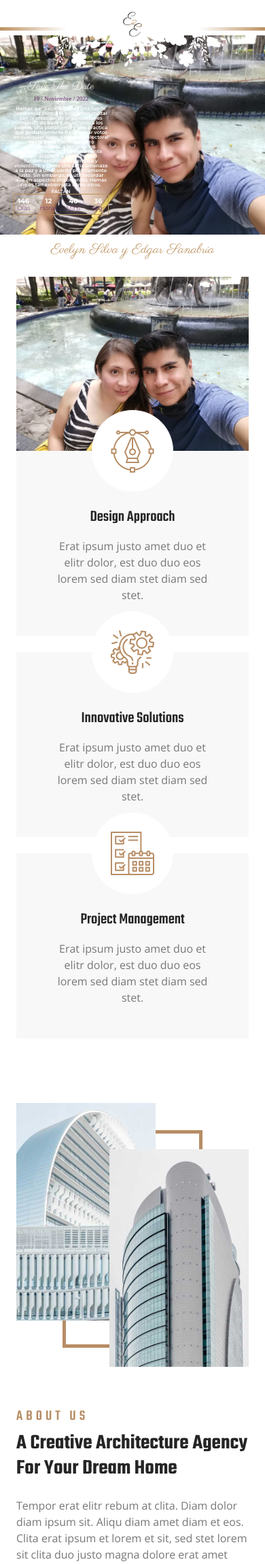
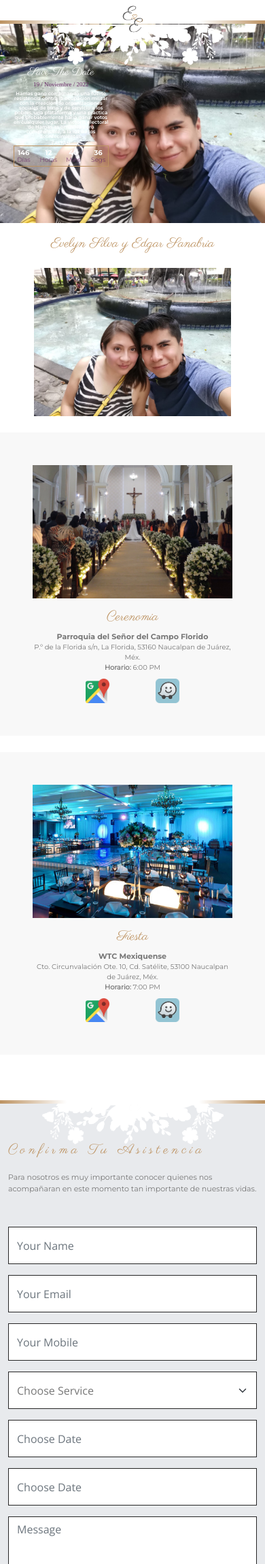
Before and after one commit to ragdeblacks/boda, a PHP site: page / in a window 390 px wide. Shown: the top 2300 px of the page at 68% size. Run offline with PHP 8.4, Linux system fonts and the light colour scheme; style sheets or scripts are compiled from the project's sources; some libraries are stand-ins or nearby versions; some web fonts are replaced.

Commit message:
new files

```diff
--- a/css/general.scss
+++ b/css/general.scss
@@ -77,19 +77,46 @@
 .logo-img {
     max-width: 7%;
 }
+.container-confirma{
+    padding-top: 14%;
+    padding-bottom: 14%;
+}
 .container-logo{
-    z-index: 4;
+    z-index: 6;
     position: relative;
     background: transparent;
+    padding-left: 0px;
+    padding-right: 0px;
+    margin-left: 0px;
+    margin-right: 0px;
+    padding-top: 7% !important;
 }
-.container-presentation{
-    z-index: 3;
+.container-logo-2{
+    z-index: 6;
     position: relative;
-    top: -87px;
+    background: transparent;
+    padding-left: 0px;
+    padding-right: 0px;
+    margin-left: 0px;
+    margin-right: 0px;
+    padding-top: 7% !important;
 }
-.header-carousel .owl-carousel-item {
-    min-height: 250px !important;
+.container-decorator{
+    position: absolute;
+    top: 0;
+    left: 0;
+    width: -webkit-fill-available;
+    height: auto;
 }
+.container-save-date{
+    position: absolute;
+    top: 0;
+    left: 0;
+    height: -webkit-fill-available;
+    width: -webkit-fill-available;
+}
+
+
 .text-carrusel{
     position: absolute;
     z-index: 2;
@@ -97,13 +124,41 @@
 .date-final{
     border: 1px solid #BD9362;
 }
-.img-principal{
-    width: 100%;
-    height: 80%;
+.icon-address{
+    max-width: 45% !important;
 }
+.content-address{
+    padding-top: 3%;
+    margin-left: 15%;
+    margin-right: 15%;
+}
+.background-confirma{
+    background-color: #e8eaed;
+}
+
 
 /* Media Query for Mobile Devices */
 @media (max-width: 480px) {
+    .container-logo{
+        z-index: 6;
+        position: relative;
+        background: transparent;
+        padding-left: 0px;
+        padding-right: 0px;
+        margin-left: 0px;
+        margin-right: 0px;
+        padding-top: 9% !important;
+    }
+    .container-logo-2{
+        z-index: 6;
+        position: relative;
+        background: transparent;
+        padding-left: 0px;
+        padding-right: 0px;
+        margin-left: 0px;
+        margin-right: 0px;
+        padding-top: 6% !important;
+    }
     .img-logo{
         max-width:70%;
     }
@@ -111,13 +166,20 @@
         padding-left: 8px;
         padding-right: 8px;
     }
+    .contenedor-header{
+        top: -28px;
+        position:absolute;
+    }
+    .contenedor-header-2{
+        position:absolute;
+    }
     .grad-r {
         position: absolute;
         z-index: 4;
         height: 5px;
         width: 25%;
         right: 0px;
-        top: 40px;
+        top: -5px;
         background-image: linear-gradient(to right, rgba(255,0,0,0), rgba(188, 146, 97, 1) 100%);
     }
     .grad-l {
@@ -126,7 +188,7 @@
         height: 5px;
         width: 25%;
         left: 0px;
-        top: 40px;
+        top: -5px;
         background-image: linear-gradient(to left, rgba(255, 255, 255, 0), rgba(188, 146, 97, 1)100%);
     }
     .carrusel-imgs{
@@ -137,7 +199,7 @@
     .text-carrusel{
         width: 36%;
         left: 5%;
-        top: 18%;
+        top: 20%;
 
     }
     .title-save{
@@ -185,9 +247,36 @@
         font-size: 20px;
         color: #BD9362;
     }
-    .content-info-boda{
-        position: relative;
-        top: -47px;
+    .img-vid{
+        width: 85% !important;
+    }
+    .info-boda-title{
+        font-family: Parisienne-Regular;
+        font-size: 20px;
+        color: #BD9362;
+    }
+    .info-boda-site{
+        font-family: Montserrat-Bold;
+        font-size: 11px;
+    }
+    .info-boda-address{
+        font-family: Montserrat-Regular;
+        font-size: 10px;
+    }
+    .container-confirma{
+        padding-top: 14%;
+        padding-bottom: 14%;
+    }
+    .container-confirma .section-title{
+        font-family: Parisienne-Regular;
+        font-size: 20px;
+        color: #BD9362;
+        text-transform: capitalize;
+        font-weight: normal;
+    }
+    .container-confirma .section-info{
+        font-family: Montserrat-Regular;
+        font-size: 11px;
     }
 }
 
--- a/index.html
+++ b/index.html
@@ -37,25 +37,23 @@
 <body onload="checarTiempo()">
 
     <!-- Topbar Start -->
-    <div class="container-logo container-fluid pt-3 wow fadeIn" data-wow-delay="0.1s">
+    <!-- <div class="container-logo container-fluid pt-3 wow fadeIn" data-wow-delay="0.1s">
         <div class="row justify-content-center gx-0  d-lg-flex">
             <img src="img/assets/header-2.png" class="img-fluid img-logo rounded mx-auto d-block" alt="Responsive image">
         </div>
         <div class="grad-r"></div>
         <div class="grad-l"></div>
-    </div>
+    </div> -->
 
-    <div class="container-presentation container-fluid wow fadeIn" data-wow-delay="0.1s">
-    </div>
 
 
 
     <!-- Carousel Start -->
-    <div class="carrusel-imgs container-fluid p-0 pb-3 wow fadeIn" data-wow-delay="1.0s">
+    <!-- <div class="carrusel-imgs container-fluid p-0 pb-3 wow fadeIn" data-wow-delay="1.0s">
         <div class="text-carrusel">
             <div class="title-save text-center">Save The Date</div>
             <div class="date-save text-center pt-1">19 / Noviembre / 2022</div>
-            <p class="content-save text-center pt-3">Hamas gano combinando una fuerte resistencia contra la ocupacion militar con la creacion de organizaciones sociales de base y de servicio a los pobres, una plataforma y una practica que probablemente haria ganar votos en cualquier lugar. La victoria electoral de Hamas es ominosa pero comprensible, a la luz de los acontecimientos. Es enteramente justo describir a Hamas como fundamentalista, extremista y violentista, y como una seria amenaza a la paz y a un acuerdo politicamente justo. Sin embargo, es útil recordar que en aspectos importantes, Hamas no es tan extremista como otros. </p>
+            <p class="content-save text-center pt-3">Hamas gano combinando una fuerte resistencia contra la ocupacion militar con la creacion de organizaciones sociales de base y de servicio a los pobres, una plataforma y una practica que probablemente haria ganar votos en cualquier lugar. La victoria electoral de Hamas es ominosa pero comprensible, a la luz de los acontecimientos.  </p>
             <p class="content-save text-center pt-1">FALTAN</p>
             <div class="date-final">
                 <div class="row content-date">
@@ -95,55 +93,186 @@
             </div>
         </div>
         <img class="img-fluid img-principal" src="img/assets/img-a.jpeg" alt="">
-        <div class="text-center mt-2 mb-1 wow fadeInUp" style="max-width: inherit;" data-wow-delay="0.1s" style="max-width: 600px;">
+
+    </div> -->
+    <!-- Carousel End -->
+    <div class="container-logo container-fluid wow fadeIn" data-wow-delay="0.1s">
+        <div style="position:relative">
+            <img src="img/assets/img-a.jpeg" class="img-fluid" style="width: -webkit-fill-available;" />
+            <div class="text-center contenedor-header" >
+                <img  src="img/assets/header-2.png" class="img-fluid img-logo"  />
+            </div>
+            <div class="text-center container-save-date" >
+                <div class="text-carrusel">
+                    <div class="title-save text-center">Save The Date</div>
+                    <div class="date-save text-center pt-1">19 / Noviembre / 2022</div>
+                    <p class="content-save text-center pt-3">Hamas gano combinando una fuerte resistencia contra la ocupacion militar con la creacion de organizaciones sociales de base y de servicio a los pobres, una plataforma y una practica que probablemente haria ganar votos en cualquier lugar. La victoria electoral de Hamas es ominosa pero comprensible, a la luz de los acontecimientos.  </p>
+                    <p class="content-save text-center pt-1">FALTAN</p>
+                    <div class="date-final">
+                        <div class="row content-date">
+                            <div class="col-3">
+                                <div class="row">
+                                    <p class="text-center date-esp mb-0" id="date-day"></p>
+                                </div>
+                                <div class="row">
+                                    <p class="text-center date-label">Días</p>
+                                </div>
+                            </div>
+                            <div class="col-3">
+                                <div class="row">
+                                    <p class="text-center date-esp mb-0" id="date-hr"></p>
+                                </div>
+                                <div class="row">
+                                    <p class="text-center date-label">Horas</p>
+                                </div>
+                            </div>
+                            <div class="col-3">
+                                <div class="row">
+                                    <p class="text-center date-esp mb-0" id="date-min"></p>
+                                </div>
+                                <div class="row">
+                                    <p class="text-center date-label">Mins</p>
+                                </div>
+                            </div>
+                            <div class="col-3">
+                                <div class="row">
+                                    <p class="text-center date-esp mb-0" id="date-seg"></p>
+                                </div>
+                                <div class="row">
+                                    <p class="text-center date-label">Segs</p>
+                                </div>
+                            </div>
+                        </div>
+                    </div>
+                </div>
+            </div>
+            <div class="text-center container-decorator" >
+                <div class="grad-r"></div>
+
+            </div>
+            <div class="text-center container-decorator" >
+                <div class="grad-l"></div>
+            </div>
+        </div>
+    </div>
+
+    <div class="text-center mt-3 mb-3 wow fadeInUp" style="max-width: inherit;" data-wow-delay="0.1s" >
         <div class="names-love">
             <p class="text-center mb-0">Evelyn Silva y Edgar Sanabria</p>
         </div>
     </div>
 
+    <!-- Facts Start -->
+    <div class="container-xxl content-info-boda wow fadeInUp mb-4" data-wow-delay="0.1s">
+        <div class="container text-center pt-1">
+            <img class="img-fluid img-vid" src="img/assets/img-a.jpeg" alt="">
         </div>
-    <!-- Carousel End -->
+    </div>
+    <!-- Facts End -->
+    <div class="row g-4">
+        <div class="col-lg-6 col-md-6 wow fadeInUp" data-wow-delay="0.1s">
+            <div class="fact-item text-center bg-light h-100 p-5 pt-5">
+                <img class="img-fluid" src="img/assets/iglesia.jpg" alt="Icon">
+                <h3 class="mb-2 mt-3 info-boda-title">Cerenomia</h3>
+                <p class="mb-0 info-boda-site">Parroquia del Señor del Campo Florido</p>
+                <p class="mb-0 info-boda-address">P.º de la Florida s/n, La Florida, 53160 Naucalpan de Juárez, Méx.</p>
+                <p class="mb-0 info-boda-address"><strong>Horario:</strong> 6:00 PM</p>
+                <div class="row content-address">
+                    <div class="col"><img src="img/assets/google.png"  class="img-fluid icon-address"></div>
+                    <div class="col"><img src="img/assets/waze.png" class="img-fluid icon-address"></div>
+                </div>
 
 
-
-    <!-- Facts Start -->
-    <div class="container-xxl content-info-boda">
-
-        <div class="container pt-1">
-            <img class="img-fluid img-principal" src="img/assets/img-a.jpeg" alt="">
-            <div class="row g-4">
-                <div class="col-lg-4 col-md-6 wow fadeInUp" data-wow-delay="0.1s">
-                    <div class="fact-item text-center bg-light h-100 p-5 pt-0">
-                        <div class="fact-icon">
-                            <img src="img/icons/icon-2.png" alt="Icon">
-                        </div>
-                        <h3 class="mb-3">Design Approach</h3>
-                        <p class="mb-0">Erat ipsum justo amet duo et elitr dolor, est duo duo eos lorem sed diam stet diam sed stet.</p>
             </div>
         </div>
-                <div class="col-lg-4 col-md-6 wow fadeInUp" data-wow-delay="0.3s">
-                    <div class="fact-item text-center bg-light h-100 p-5 pt-0">
-                        <div class="fact-icon">
-                            <img src="img/icons/icon-3.png" alt="Icon">
+        <div class="col-lg-6 col-md-6 wow fadeInUp" data-wow-delay="0.3s">
+            <div class="fact-item text-center bg-light h-100 p-5 pt-5">
+                <img class="img-fluid" src="img/assets/salon.jpeg" alt="Icon">
+                <h3 class="mb-2 mt-3 info-boda-title">Fiesta</h3>
+                <p class="mb-0 info-boda-site">WTC Mexiquense</p>
+                <p class="mb-0 info-boda-address">Cto. Circunvalación Ote. 10, Cd. Satélite, 53100 Naucalpan de Juárez, Méx.</p>
+                <p class="mb-0 info-boda-address"><strong>Horario:</strong> 7:00 PM</p>
+                <div class="row content-address">
+                    <div class="col"><img src="img/assets/google.png"  class="img-fluid icon-address"></div>
+                    <div class="col"><img src="img/assets/waze.png" class="img-fluid icon-address"></div>
                 </div>
-                        <h3 class="mb-3">Innovative Solutions</h3>
-                        <p class="mb-0">Erat ipsum justo amet duo et elitr dolor, est duo duo eos lorem sed diam stet diam sed stet.</p>
+
             </div>
         </div>
-                <div class="col-lg-4 col-md-6 wow fadeInUp" data-wow-delay="0.5s">
-                    <div class="fact-item text-center bg-light h-100 p-5 pt-0">
-                        <div class="fact-icon">
-                            <img src="img/icons/icon-4.png" alt="Icon">
     </div>
-                        <h3 class="mb-3">Project Management</h3>
-                        <p class="mb-0">Erat ipsum justo amet duo et elitr dolor, est duo duo eos lorem sed diam stet diam sed stet.</p>
+
+    <div class="container-logo-2 container-fluid wow fadeIn" data-wow-delay="0.1s">
+        <div style="position:relative" class="background-confirma">
+            <div class="text-center contenedor-header-2" >
+                <img  src="img/assets/header-3.png" class="img-fluid img-logo"  />
+            </div>
+            <div class="text-center container-decorator" >
+                <div class="grad-r"></div>
+
+            </div>
+            <div class="text-center container-decorator" >
+                <div class="grad-l"></div>
+            </div>
+
+            <div class="container container-confirma mt-5 mb-5">
+                <div class="row g-5">
+                    <div class="col-lg-6 wow fadeInUp" data-wow-delay="0.1s">
+                        <p class="section-title">Confirma tu Asistencia</p>
+                        <p class="section-info mb-4">Para nosotros es muy importante conocer quienes nos acompañaran en este momento tan importante de nuestras vidas.  </p>
+                        <div class="row g-4">
+
+
+                        </div>
+                    </div>
+                    <div class="col-lg-6 wow  fadeInUp" data-wow-delay="0.5s">
+                        <div class="row g-3">
+                            <div class="col-12 col-sm-6">
+                                <input type="text" class="form-control" placeholder="Your Name" style="height: 55px;">
+                            </div>
+                            <div class="col-12 col-sm-6">
+                                <input type="email" class="form-control" placeholder="Your Email" style="height: 55px;">
+                            </div>
+                            <div class="col-12 col-sm-6">
+                                <input type="text" class="form-control" placeholder="Your Mobile" style="height: 55px;">
+                            </div>
+                            <div class="col-12 col-sm-6">
+                                <select class="form-select" style="height: 55px;">
+                                    <option selected>Choose Service</option>
+                                    <option value="1">Service 1</option>
+                                    <option value="2">Service 2</option>
+                                    <option value="3">Service 3</option>
+                                </select>
+                            </div>
+                            <div class="col-12 col-sm-6">
+                                <div class="date" id="date" data-target-input="nearest">
+                                    <input type="text"
+                                        class="form-control datetimepicker-input"
+                                        placeholder="Choose Date" data-target="#date" data-toggle="datetimepicker" style="height: 55px;">
+                                </div>
+                            </div>
+                            <div class="col-12 col-sm-6">
+                                <div class="time" id="time" data-target-input="nearest">
+                                    <input type="text"
+                                        class="form-control datetimepicker-input"
+                                        placeholder="Choose Date" data-target="#time" data-toggle="datetimepicker" style="height: 55px;">
+                                </div>
+                            </div>
+                            <div class="col-12">
+                                <textarea class="form-control" rows="5" placeholder="Message"></textarea>
+                            </div>
+                            <div class="col-12">
+                                <button class="btn btn-primary w-100 py-3" type="submit">Confirmar</button>
                             </div>
                         </div>
                     </div>
                 </div>
             </div>
-    <!-- Facts End -->
 
+
+        </div>
+    </div>
+
+    <!-- Appointment End -->
 
     <!-- About Start -->
     <div class="container-xxl py-5">
--- /dev/null
+++ b/package.json
@@ -0,0 +1,5 @@
+{
+  "dependencies": {
+    "bootstrap-icons": "^1.8.3"
+  }
+}
```
Also changed, not shown: other parts of css/general.scss (+77 -8 lines), img/assets/google.png (added), img/assets/header-3.png (added), img/assets/iglesia.jpg (added), img/assets/salon.jpeg (added), img/assets/waze.png (added), package-lock.json (added). Lines whose indentation alone changed are shown as unchanged.
